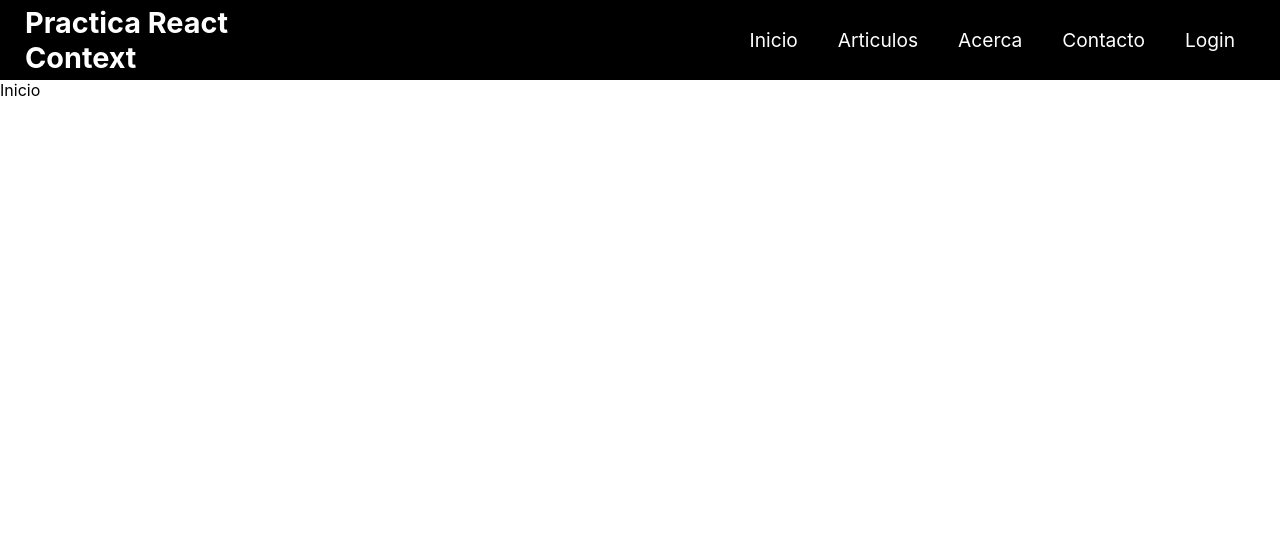
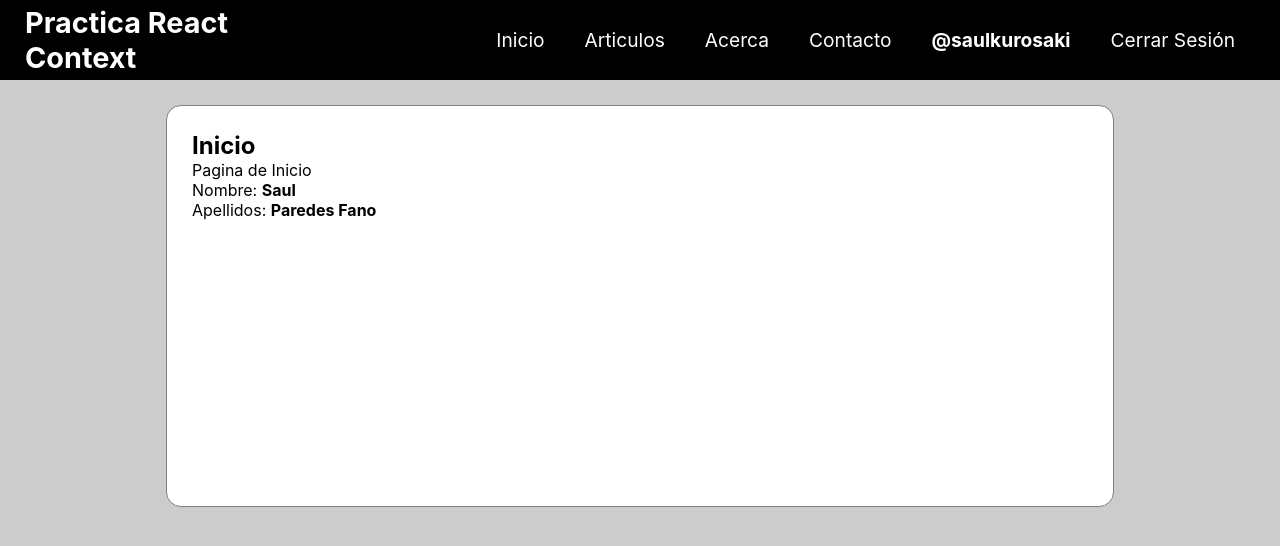
Before and after one commit to saulkurosaki/Practice-ContextApi-Login, a React (Create React App) app: page / in a window 1280 px wide. Shown: the top 546 px of the page. Built offline with nearby package versions, Linux system fonts and the light colour scheme.

Commit message:
LogOut logic and button Done

```diff
--- a/src/App.css
+++ b/src/App.css
@@ -1,5 +1,9 @@
 * {
   margin: 0;
+}
+
+body {
+  background-color: #ccc;
 }
 
 .header nav {
@@ -28,3 +32,13 @@
 .header nav a:hover {
   color: lightblue;
 }
+
+.content {
+  width: 70%;
+  min-height: 350px;
+  background-color: white;
+  border-radius: 15px;
+  border: 1px solid grey;
+  margin: 25px auto;
+  padding: 25px;
+}
--- a/src/App.js
+++ b/src/App.js
@@ -1,11 +1,30 @@
 import './App.css';
 import { AppRouter } from './router/AppRouter';
+import { PruebaContext } from './context/PruebaContext';
+import { useState } from 'react';
 
 function App() {
+
+  const [usuario, setUsuario] = useState({
+    nick: '@saulkurosaki',
+    nombre: 'Saul',
+    apellidos: 'Paredes Fano'
+  });
+
+  const curso = {
+    id: 1,
+    titulo: "Master en TypeScript",
+    descripción: "Muchas horas de contenido",
+  };
+
   return (
     <div className="App">
-
-      <AppRouter />
+      <PruebaContext.Provider value={{
+        usuario,
+        setUsuario,
+      }}>
+        <AppRouter />
+      </PruebaContext.Provider>
 
     </div>
   );
--- a/src/components/Acerca.js
+++ b/src/components/Acerca.js
@@ -2,6 +2,9 @@ import React from 'react'
 
 export const Acerca = () => {
   return (
-    <div>Acerca</div>
+    <div>
+      <h1>Acerca</h1>
+      <p>Pagina de Acerca</p>
+    </div>
   )
 }
--- a/src/components/Articulos.js
+++ b/src/components/Articulos.js
@@ -2,6 +2,9 @@ import React from 'react'
 
 export const Articulos = () => {
   return (
-    <div>Articulos</div>
+    <div>
+      <h1>Articulos</h1>
+      <p>Pagina de Articulos</p>
+    </div>
   )
 }
--- a/src/components/Contacto.js
+++ b/src/components/Contacto.js
@@ -1,7 +1,14 @@
-import React from 'react'
+import React, { useContext } from 'react';
+import { PruebaContext } from '../context/PruebaContext';
 
 export const Contacto = () => {
+
+  const datoDesdeElContexto = useContext(PruebaContext);
+
   return (
-    <div>Contacto</div>
+    <div>
+      <h1>Contacto</h1>
+      <p>Pagina de Contacto</p>
+    </div>
   )
 }
--- a/src/components/Inicio.js
+++ b/src/components/Inicio.js
@@ -1,7 +1,16 @@
-import React from 'react'
+import React, { useContext } from 'react'
+import { PruebaContext } from '../context/PruebaContext';
 
 export const Inicio = () => {
+
+  const {usuario, setUsuario} = useContext(PruebaContext);
+
   return (
-    <div>Inicio</div>
+    <div>
+      <h1>Inicio</h1>
+      <p>Pagina de Inicio</p>
+      <p>Nombre: <strong>{usuario.nombre}</strong></p>
+      <p>Apellidos: <strong>{usuario.apellidos}</strong></p>
+    </div>
   )
 }
--- a/src/components/Login.js
+++ b/src/components/Login.js
@@ -2,6 +2,9 @@ import React from 'react'
 
 export const Login = () => {
   return (
-    <div>Login</div>
+    <div>
+      <h1>Login</h1>
+      <p>Pagina de Login</p>
+    </div>
   )
 }
--- /dev/null
+++ b/src/context/PruebaContext.js
@@ -0,0 +1,3 @@
+import { createContext } from "react";
+
+export const PruebaContext = createContext(null);
--- a/src/router/AppRouter.js
+++ b/src/router/AppRouter.js
@@ -1,12 +1,16 @@
-import React from 'react';
+import React, { useContext } from 'react';
 import { Routes,Route, NavLink, BrowserRouter } from 'react-router-dom';
 import { Inicio } from '../components/Inicio';
 import { Articulos } from '../components/Articulos';
 import { Acerca } from '../components/Acerca';
 import { Contacto } from '../components/Contacto';
 import { Login } from '../components/Login';
+import { PruebaContext } from '../context/PruebaContext';
 
 export const AppRouter = () => {
+
+  const {usuario, setUsuario} = useContext(PruebaContext);
+
   return (
     <BrowserRouter>
 
@@ -32,7 +36,21 @@ export const AppRouter = () => {
             <NavLink to='/contacto'>Contacto</NavLink>
           </li>
           <li>
-            <NavLink to='/login'>Login</NavLink>
+            {usuario.nick !== null ? (
+              <>
+                <NavLink to='/'><strong>{usuario.nick}</strong></NavLink>
+                <a href='#' onClick={e => {
+                  e.preventDefault();
+                  setUsuario({
+                    nick: null,
+                    nombre: '-Aquí va el nombre-',
+                    apellidos: '-Aquí va el apellido-'
+                  });
+                }}>Cerrar Sesión</a>
+              </>
+            ):(
+              <NavLink to='/login'>Login</NavLink>
+            )}
           </li>
         </ul>
       </nav>
```
